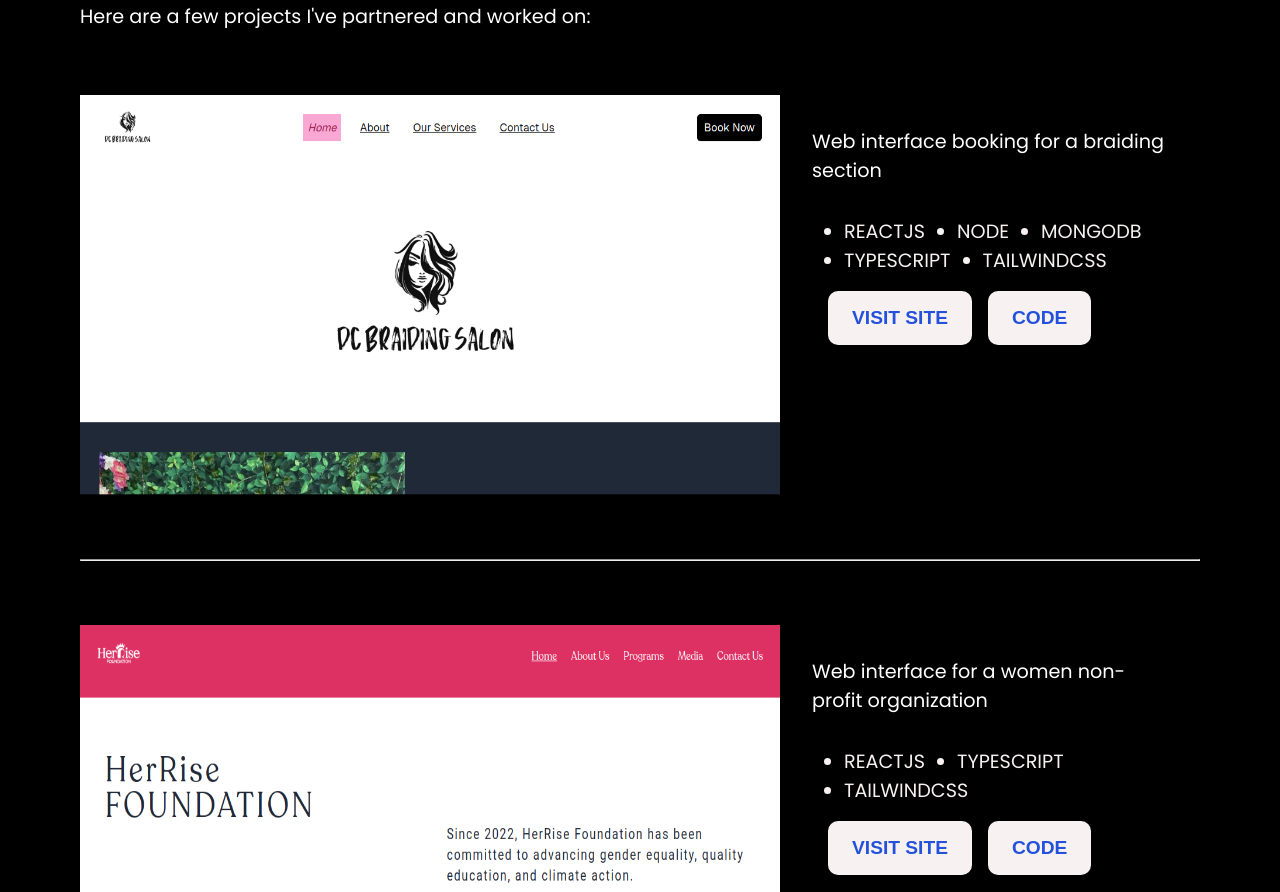
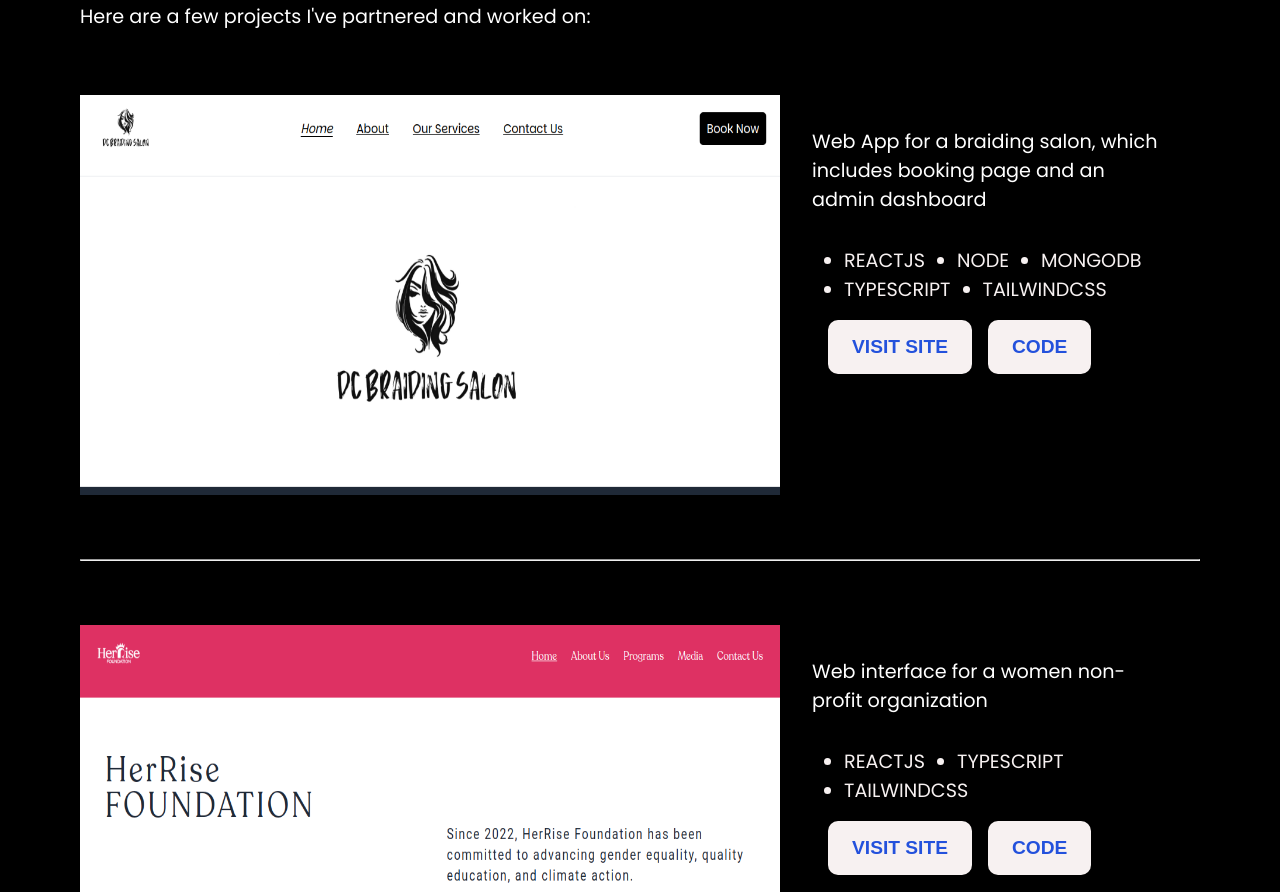
Before and after one commit to Nnenna-udefi/portfolio, a React (Create React App) app: page / in a window 1280 px wide. Shown: the part 2440-3332 px from the top of the page. Built offline with nearby package versions, Linux system fonts and the light colour scheme.

Commit message:
dc hairs update

```diff
--- a/src/components/project.js
+++ b/src/components/project.js
@@ -6,14 +6,14 @@ import HouseOfAccent from "../images/Home-House-of-Ascent.png";
 import TellaTrustAdmin from "../images/TellaTrust.png";
 import Easycare from "../images/easycare.jpg";
 import Bookishreads from "../images/bookrishread_home.png";
-import DChirs from "../images/dchairs.png";
+import DChirs from "../images/DCHAIR.png";
 import HerRise from "../images/herRise.png";
 
 const projectList = [
   {
     image: DChirs,
     alt: "DC braiding",
-    desc: "Web interface booking for a braiding section",
+    desc: "Web App for a braiding salon, which includes booking page and an admin dashboard",
     live_link: "https://dc-braiding.onrender.com/",
     github_link: "https://github.com/Nnenna-udefi/booking-app",
     language: ["REACTJS", "NODE", "MONGODB", "TYPESCRIPT", "TAILWINDCSS"],
```
Also changed, not shown: src/images/DCHAIR.png (added).
